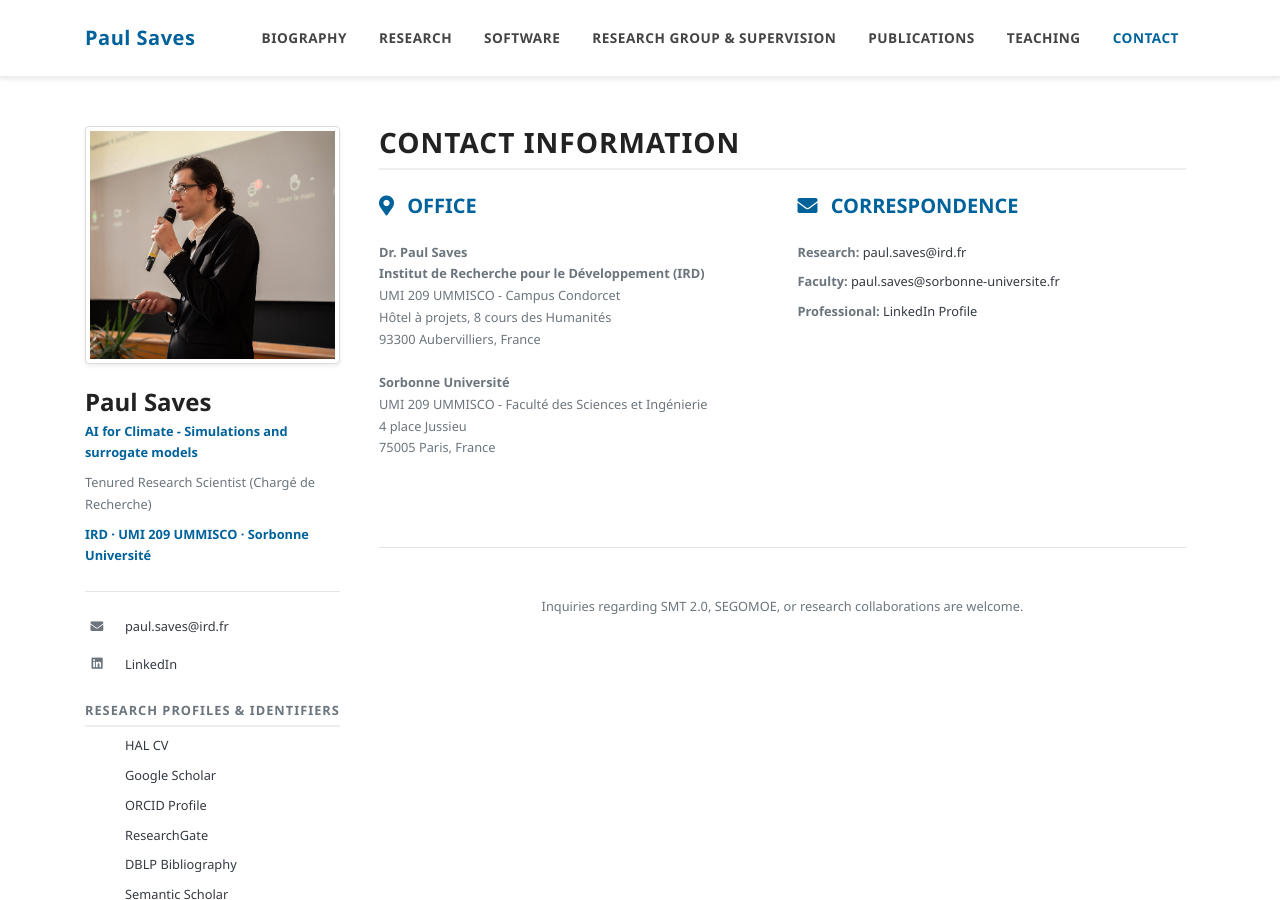
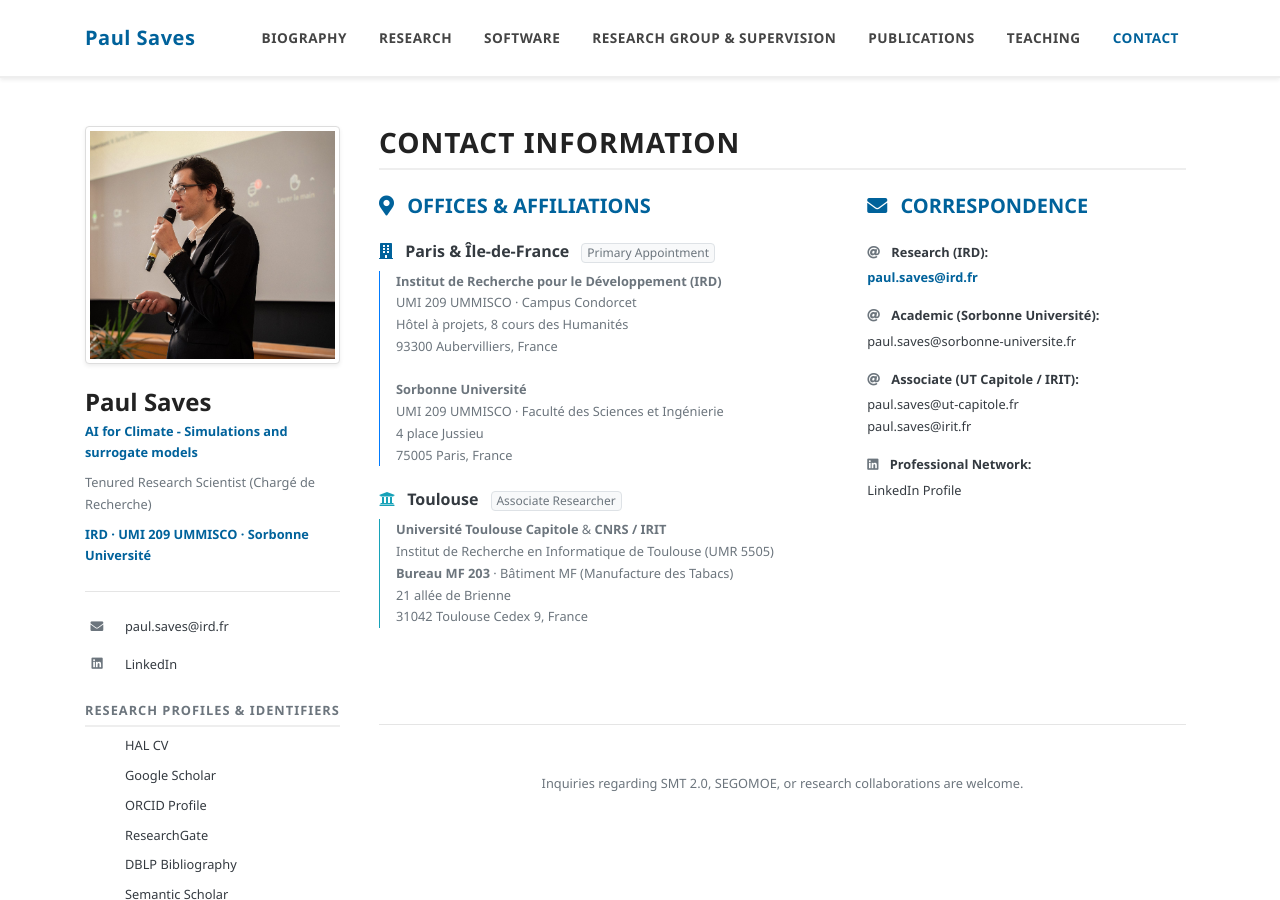
Before and after one commit to Paul-Saves/Paul-Saves.github.io, a Jekyll site: the page built from _pages/contact.md, in a window 1280 px wide and 900 px high. Built offline with Jekyll 4.4.1, drawn with Linux system fonts in a browser that asks for light colours; a style sheet for code colours, icons or effects is not loaded.

Commit message:
feat(contact): add UT Capitole & CNRS/IRIT office and update affiliations

```diff
--- a/_pages/contact.md
+++ b/_pages/contact.md
@@ -5,27 +5,67 @@ title: Contact Information
 ---
 
 <div class="row">
-  <div class="col-md-6 mb-4">
-    <h2 class="h5 font-weight-bold mb-4 text-primary text-uppercase"><i class="fas fa-map-marker-alt mr-2"></i> Office</h2>
-    <address class="small text-secondary">
-      <strong> Dr. Paul Saves</strong><br>
-      <strong>Institut de Recherche pour le Développement (IRD)</strong><br>
-      UMI 209 UMMISCO - Campus Condorcet<br>
-      Hôtel à projets, 8 cours des Humanités<br>
-      93300 Aubervilliers, France<br><br>
-      <strong>Sorbonne Université</strong><br>
-      UMI 209 UMMISCO - Faculté des Sciences et Ingénierie<br>
-      4 place Jussieu<br>
-      75005 Paris, France
-    </address>
+  <div class="col-lg-7 mb-4">
+    <h2 class="h5 font-weight-bold mb-4 text-primary text-uppercase"><i class="fas fa-map-marker-alt mr-2"></i> Offices &amp; Affiliations</h2>
+
+    <!-- Primary Appointment: Paris / Île-de-France -->
+    <div class="mb-4">
+      <h3 class="h6 font-weight-bold text-dark mb-2">
+        <i class="fas fa-building text-primary mr-2"></i> Paris &amp; Île-de-France
+        <span class="badge badge-light border text-secondary font-weight-normal ml-2">Primary Appointment</span>
+      </h3>
+      <div class="pl-3 border-left border-primary">
+        <address class="small text-secondary mb-0">
+          <strong>Institut de Recherche pour le Développement (IRD)</strong><br>
+          UMI 209 UMMISCO · Campus Condorcet<br>
+          Hôtel à projets, 8 cours des Humanités<br>
+          93300 Aubervilliers, France<br><br>
+          <strong>Sorbonne Université</strong><br>
+          UMI 209 UMMISCO · Faculté des Sciences et Ingénierie<br>
+          4 place Jussieu<br>
+          75005 Paris, France
+        </address>
+      </div>
+    </div>
+
+    <!-- Associate Appointment: Toulouse -->
+    <div class="mb-4">
+      <h3 class="h6 font-weight-bold text-dark mb-2">
+        <i class="fas fa-university text-info mr-2"></i> Toulouse
+        <span class="badge badge-light border text-secondary font-weight-normal ml-2">Associate Researcher</span>
+      </h3>
+      <div class="pl-3 border-left border-info">
+        <address class="small text-secondary mb-0">
+          <strong>Université Toulouse Capitole</strong> &amp; <strong>CNRS / IRIT</strong><br>
+          Institut de Recherche en Informatique de Toulouse (UMR 5505)<br>
+          <strong>Bureau MF 203</strong> · Bâtiment MF (Manufacture des Tabacs)<br>
+          21 allée de Brienne<br>
+          31042 Toulouse Cedex 9, France
+        </address>
+      </div>
+    </div>
   </div>
 
-  <div class="col-md-6">
+  <div class="col-lg-5">
     <h2 class="h5 font-weight-bold mb-4 text-primary text-uppercase"><i class="fas fa-envelope mr-2"></i> Correspondence</h2>
     <ul class="list-unstyled small text-secondary">
-      <li class="mb-2"><strong>Research:</strong> <a href="mailto:{{ site.email }}" class="text-dark">{{ site.email }}</a></li>
-      <li class="mb-2"><strong>Faculty:</strong> <a href="mailto:paul.saves@sorbonne-universite.fr" class="text-dark">paul.saves@sorbonne-universite.fr</a></li>
-      <li class="mb-2"><strong>Professional:</strong> <a href="https://linkedin.com/in/{{ site.linkedin_username }}" target="_blank" class="text-dark">LinkedIn Profile</a></li>
+      <li class="mb-3">
+        <span class="font-weight-bold text-dark d-block mb-1"><i class="fas fa-at text-muted mr-2"></i> Research (IRD):</span>
+        <a href="mailto:{{ site.email }}" class="text-primary font-weight-bold">{{ site.email }}</a>
+      </li>
+      <li class="mb-3">
+        <span class="font-weight-bold text-dark d-block mb-1"><i class="fas fa-at text-muted mr-2"></i> Academic (Sorbonne Université):</span>
+        <a href="mailto:paul.saves@sorbonne-universite.fr" class="text-dark">paul.saves@sorbonne-universite.fr</a>
+      </li>
+      <li class="mb-3">
+        <span class="font-weight-bold text-dark d-block mb-1"><i class="fas fa-at text-muted mr-2"></i> Associate (UT Capitole / IRIT):</span>
+        <a href="mailto:paul.saves@ut-capitole.fr" class="text-dark">paul.saves@ut-capitole.fr</a><br>
+        <a href="mailto:paul.saves@irit.fr" class="text-dark">paul.saves@irit.fr</a>
+      </li>
+      <li class="mb-3">
+        <span class="font-weight-bold text-dark d-block mb-1"><i class="fab fa-linkedin text-muted mr-2"></i> Professional Network:</span>
+        <a href="https://linkedin.com/in/{{ site.linkedin_username }}" target="_blank" class="text-dark">LinkedIn Profile</a>
+      </li>
     </ul>
   </div>
 </div>
```
Also changed, not shown: index.md (+21 -4 lines).
